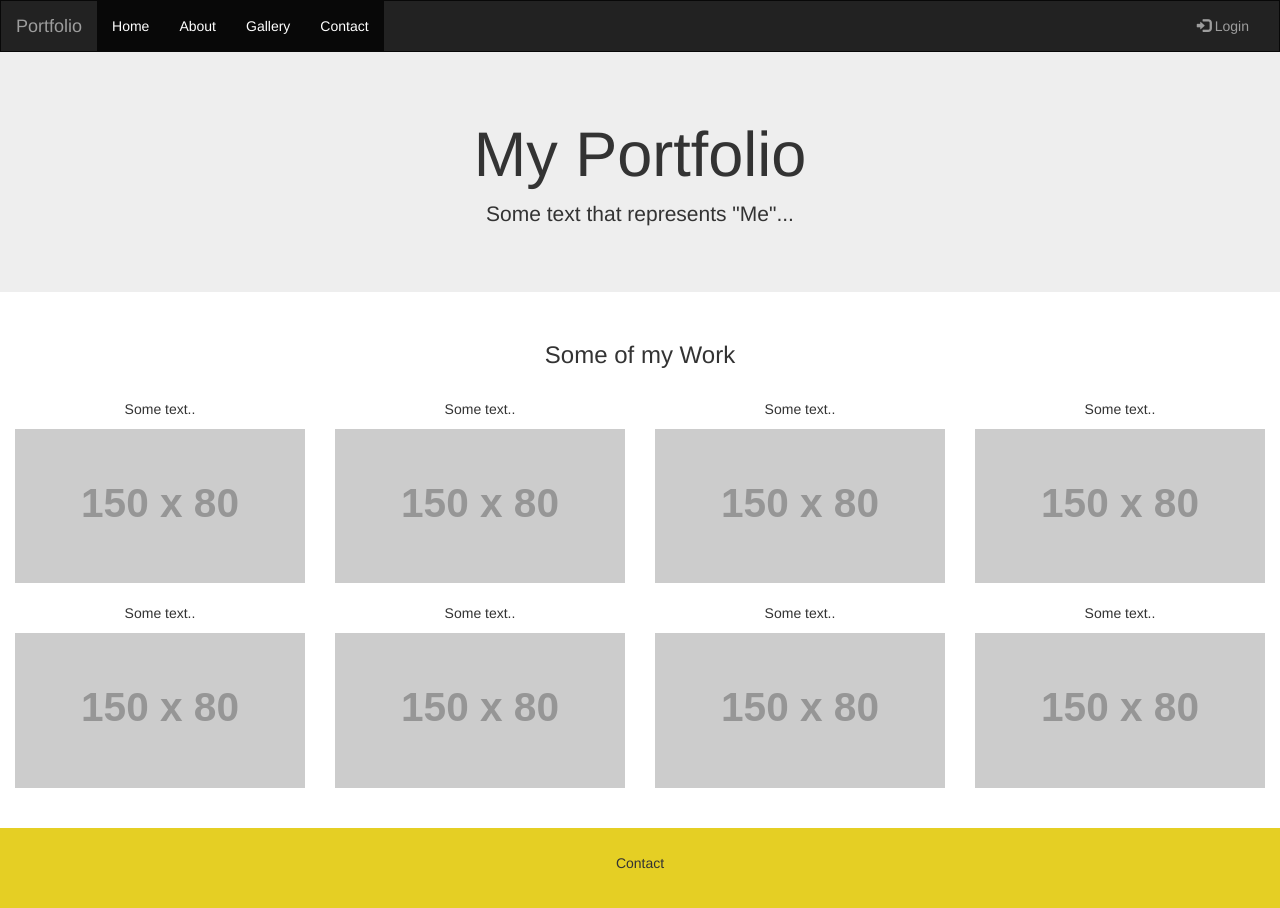
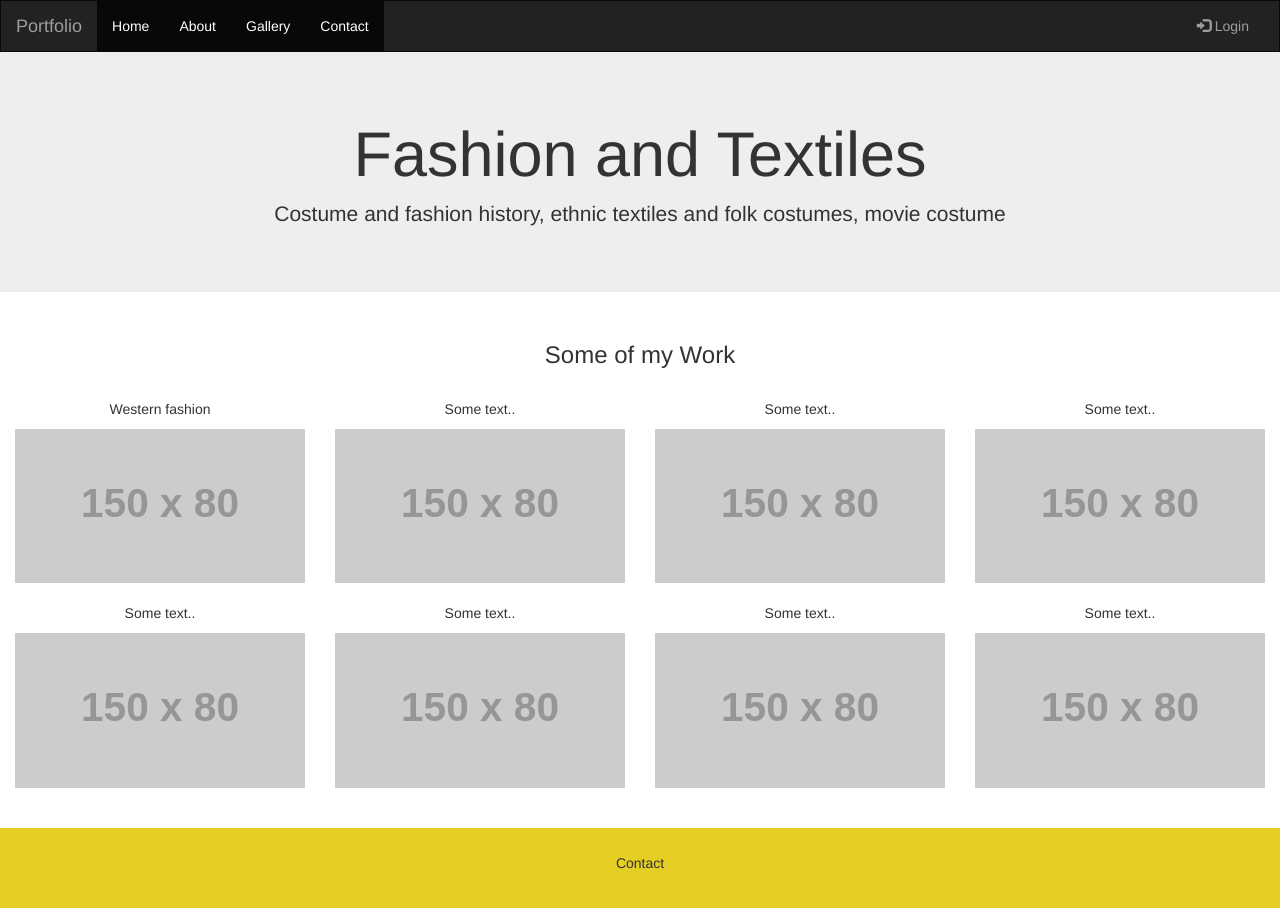
Before and after one commit to trishstott/No2, a plain HTML site: page index.html in a window 1280 px wide. Drawn offline with nearby package versions, Linux system fonts and the light colour scheme; placeholder pictures from the web are drawn by us.

Commit message:
Update index.html

```diff
--- a/index.html
+++ b/index.html
@@ -49,8 +49,8 @@
 
 <div class="jumbotron">
   <div class="container text-center">
-    <h1>My Portfolio</h1>
-    <p>Some text that represents "Me"...</p>
+    <h1>Fashion and Textiles</h1>
+    <p>Costume and fashion history, ethnic textiles and folk costumes, movie costume</p>
   </div>
 </div>
 
@@ -58,7 +58,7 @@
   <h3>Some of my Work</h3><br>
   <div class="row">
     <div class="col-sm-3">
-      <p>Some text..</p>
+      <p>Western fashion</p>
       <img src="https://placehold.it/150x80?text=IMAGE" class="img-responsive" style="width:100%" alt="Image">
     </div>
     <div class="col-sm-3">
```
